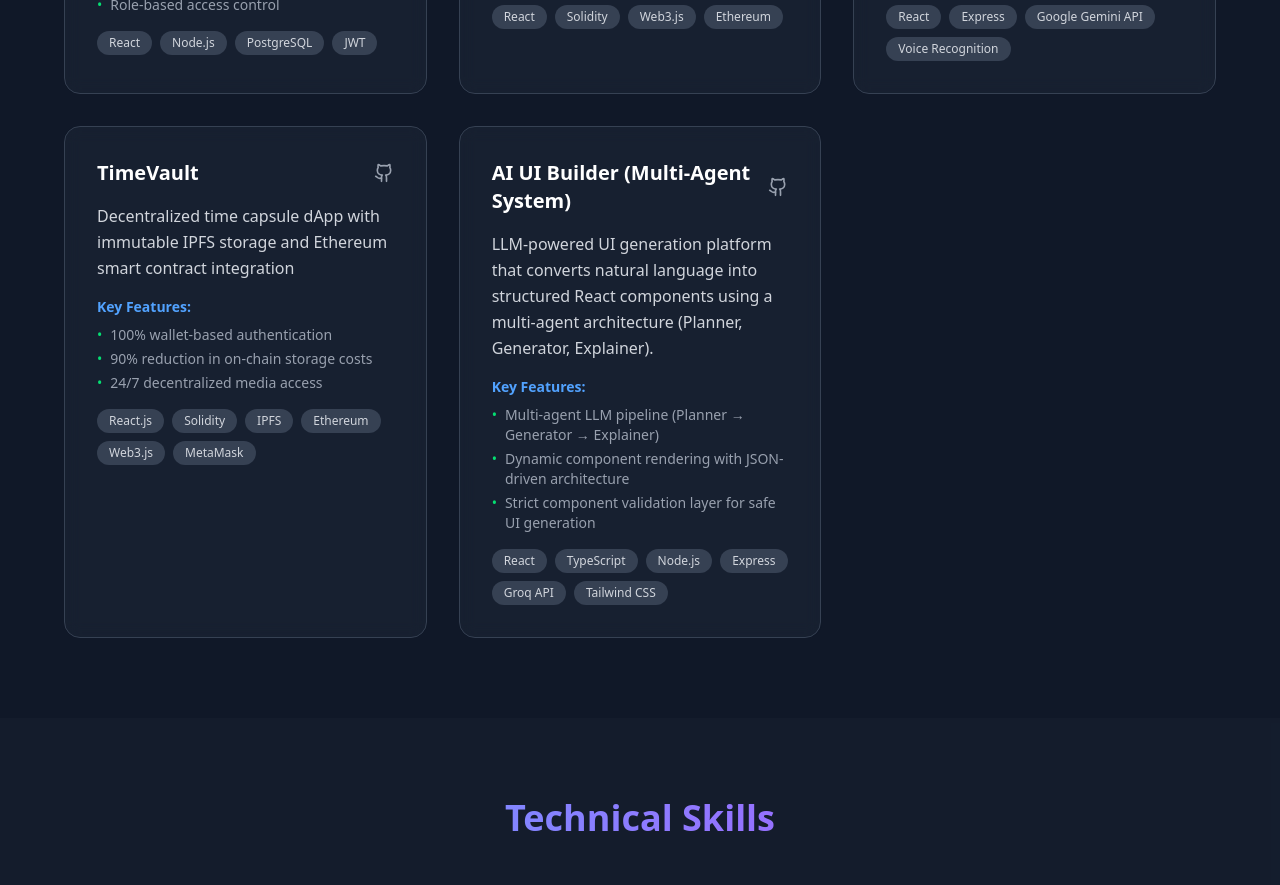
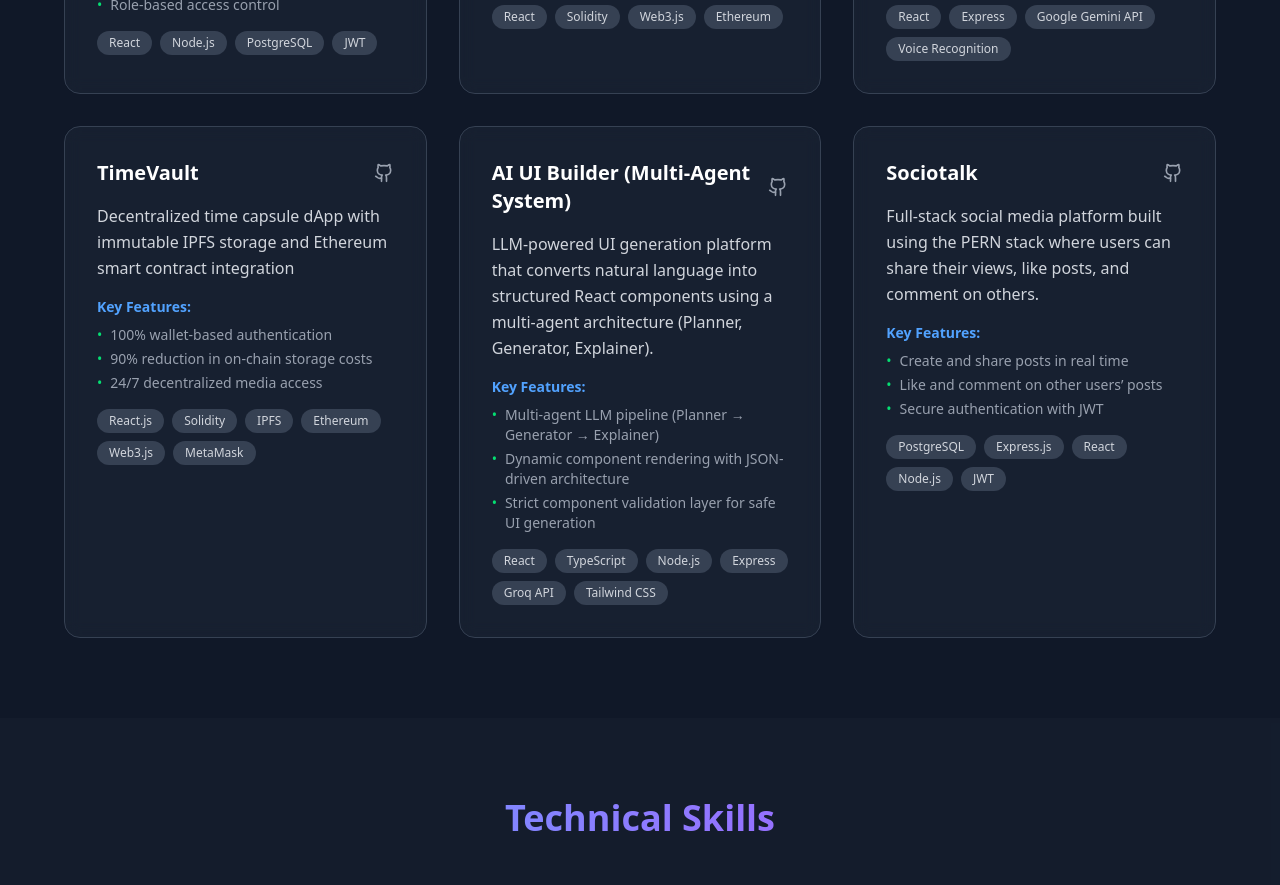
Before and after one commit to Vansh98789/Vansh-Portfolio-Website, a React (Vite) app: page / in a window 1280 px wide. Shown: the part 2580-3465 px from the top of the page. Built offline with nearby package versions, Linux system fonts and the light colour scheme.

Commit message:
Update Portfolio.jsx

```diff
--- a/src/components/Portfolio.jsx
+++ b/src/components/Portfolio.jsx
@@ -196,6 +196,22 @@ const Portfolio = () => {
   liveUrl: '',
   githubUrl: 'https://github.com/Vansh98789/Text-to-Component.git'
 },
+      {
+  title: 'Sociotalk',
+  description:
+    'Full-stack social media platform built using the PERN stack where users can share their views, like posts, and comment on others.',
+  tech: ['PostgreSQL', 'Express.js', 'React', 'Node.js', 'JWT'],
+  features: [
+    'Create and share posts in real time',
+    'Like and comment on other users’ posts',
+    'Secure authentication with JWT'
+  ],
+  live: false,
+  github: true,
+  liveUrl: '',
+  githubUrl: 'https://github.com/Vansh98789/SocioTalk.git'
+},
+
 
 
   ];
```
